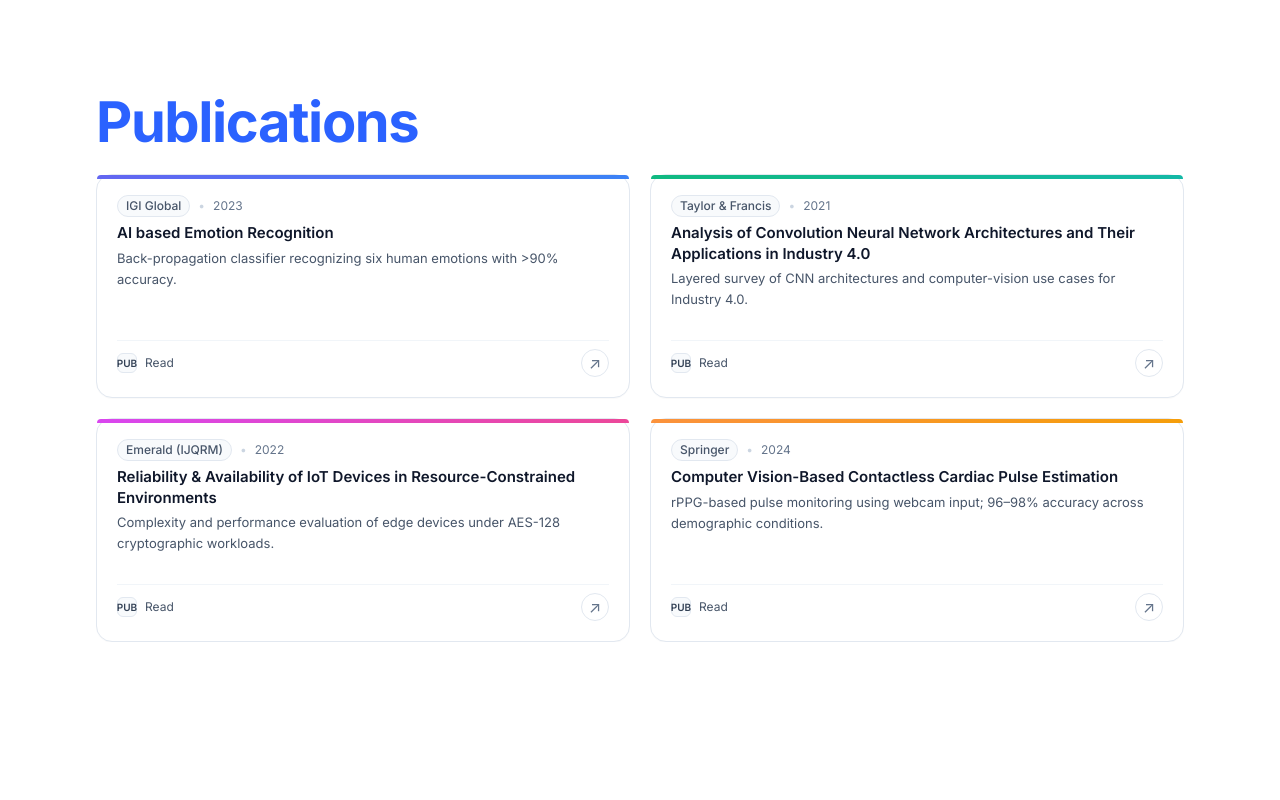
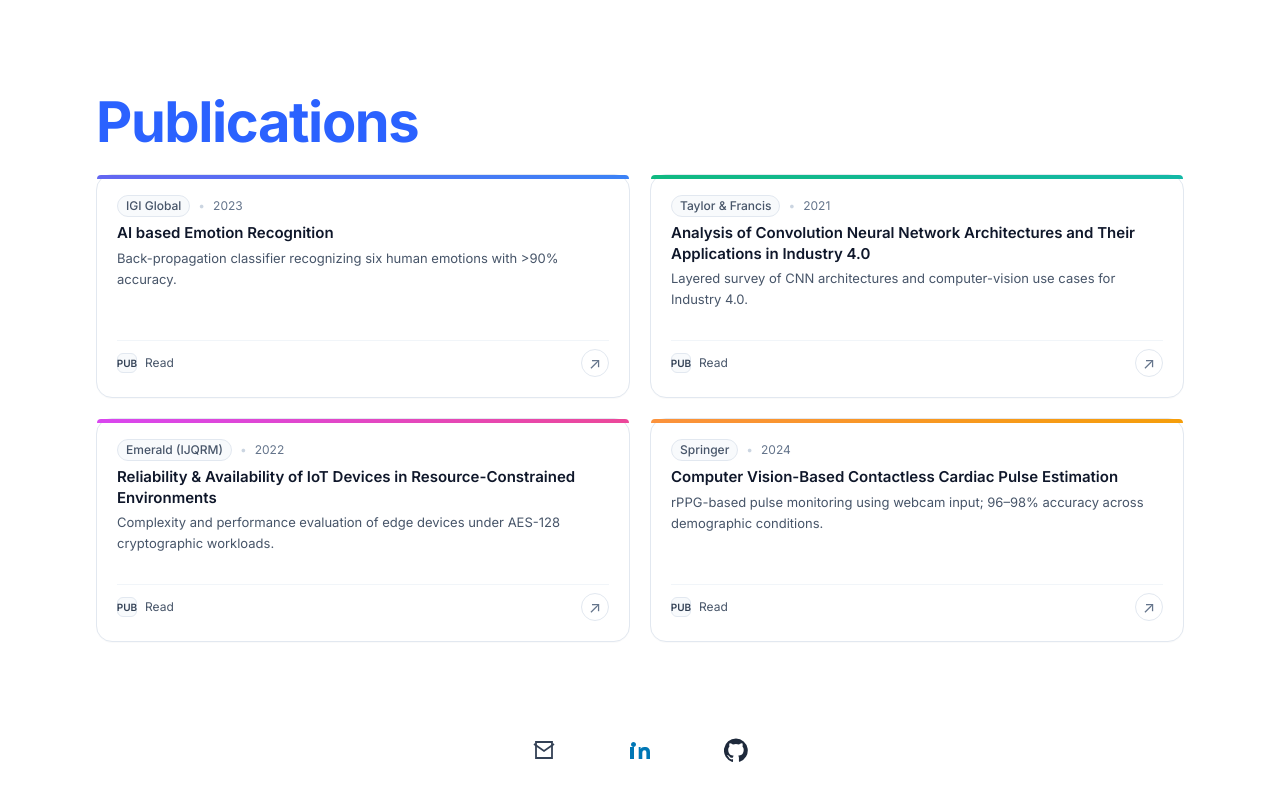
Before and after one commit to Shardul-Khandekar/Shardul-Khandekar.github.io, a React (Vite) app: page / in a window 1280 px wide. Shown: the part 2599-3399 px from the top of the page. Before the commit the page ends 3241 px from the top, so only its background shows below. Built offline with nearby package versions, Linux system fonts and the light colour scheme.

Commit message:
adding contacts section

```diff
--- a/src/App.jsx
+++ b/src/App.jsx
@@ -4,6 +4,7 @@ import Hero from "./components/Hero";
 import ExperienceNotes from "./components/ExperienceNotes";
 import ProjectsSection from "./components/ProjectsSection";
 import Publications from "./components/Publications";
+import Contact from "./components/Contact";
 
 export default function App() {
   return (
@@ -13,6 +14,7 @@ export default function App() {
       <ExperienceNotes />
       <ProjectsSection />
       <Publications />
+      <Contact />
     </div>
   );
 }
--- /dev/null
+++ b/src/components/Contact.jsx
@@ -0,0 +1,78 @@
+// src/components/Contact.jsx
+import React from "react";
+
+export default function Contact() {
+  return (
+    <section
+      id="contact"
+      className="flex items-center justify-center py-16 md:py-20 bg-transparent"
+    >
+      <div className="flex items-center justify-center gap-8 sm:gap-10">
+        {/* Email */}
+        <a
+          href="mailto:khandekarshardul@gmail.com"
+          className="flex items-center justify-center h-14 w-14 rounded-full
+                     border border-transparent bg-transparent text-slate-700
+                     hover:text-blue-600 transition"
+          aria-label="Email"
+          title="Email"
+        >
+          <svg
+            xmlns="http://www.w3.org/2000/svg"
+            className="h-6 w-6"
+            fill="none"
+            viewBox="0 0 24 24"
+            stroke="currentColor"
+            strokeWidth="1.8"
+          >
+            <path d="M4 4h16v16H4z" />
+            <path d="m22 6-10 7L2 6" />
+          </svg>
+        </a>
+
+        {/* LinkedIn (blue) */}
+        <a
+          href="https://www.linkedin.com/in/shardulkhandekar/"
+          target="_blank"
+          rel="noreferrer"
+          className="flex items-center justify-center h-14 w-14 rounded-full
+                     border border-transparent bg-transparent text-[#0077b5]
+                     hover:text-blue-700 transition"
+          aria-label="LinkedIn"
+          title="LinkedIn"
+        >
+          <svg
+            xmlns="http://www.w3.org/2000/svg"
+            className="h-6 w-6"
+            viewBox="0 0 24 24"
+            fill="currentColor"
+          >
+            <path d="M4.98 3.5C4.98 4.88 3.86 6 2.5 6S0 4.88 0 3.5 1.12 1 2.5 1s2.48 1.12 2.48 2.5z" transform="translate(3 3)" />
+            <path d="M0 8h4v12H0zM7 8h3.6v1.9h.05c.5-.95 1.75-1.95 3.6-1.95C18.8 7.95 20 10 20 13.3V20H16.4v-5.7c0-1.35-.02-3.1-1.9-3.1-1.9 0-2.2 1.48-2.2 3v5.8H8.7V8H7z" transform="translate(2 1)" />
+          </svg>
+        </a>
+
+        {/* GitHub */}
+        <a
+          href="https://github.com/Shardul-Khandekar"
+          target="_blank"
+          rel="noreferrer"
+          className="flex items-center justify-center h-14 w-14 rounded-full
+                     border border-transparent bg-transparent text-slate-800
+                     hover:text-blue-600 transition"
+          aria-label="GitHub"
+          title="GitHub"
+        >
+          <svg
+            xmlns="http://www.w3.org/2000/svg"
+            className="h-6 w-6"
+            viewBox="0 0 24 24"
+            fill="currentColor"
+          >
+            <path d="M12 .5a12 12 0 0 0-3.79 23.4c.6.11.83-.26.83-.58 0-.29-.01-1.06-.02-2.07-3.38.74-4.1-1.63-4.1-1.63-.54-1.37-1.33-1.73-1.33-1.73-1.09-.74.08-.73.08-.73 1.2.08 1.84 1.24 1.84 1.24 1.07 1.84 2.81 1.31 3.49 1 .11-.78.42-1.31.76-1.61-2.7-.31-5.54-1.35-5.54-6.01 0-1.33.47-2.42 1.24-3.27-.12-.31-.54-1.56.12-3.25 0 0 1.02-.33 3.34 1.25a11.6 11.6 0 0 1 6.08 0c2.32-1.58 3.34-1.25 3.34-1.25.66 1.69.24 2.94.12 3.25.77.85 1.24 1.94 1.24 3.27 0 4.68-2.85 5.7-5.56 6 .43.37.81 1.09.81 2.2 0 1.59-.01 2.86-.01 3.25 0 .32.22.7.84.58A12 12 0 0 0 12 .5z"/>
+          </svg>
+        </a>
+      </div>
+    </section>
+  );
+}
```
